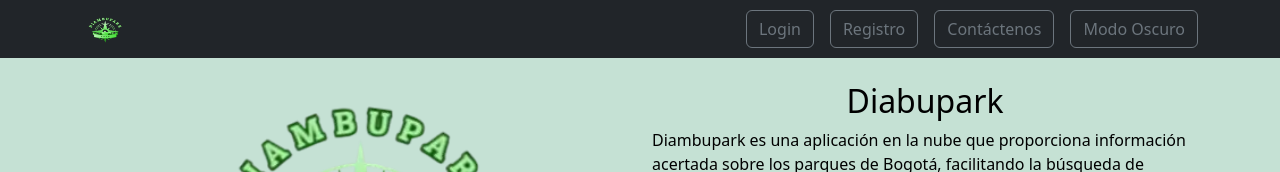
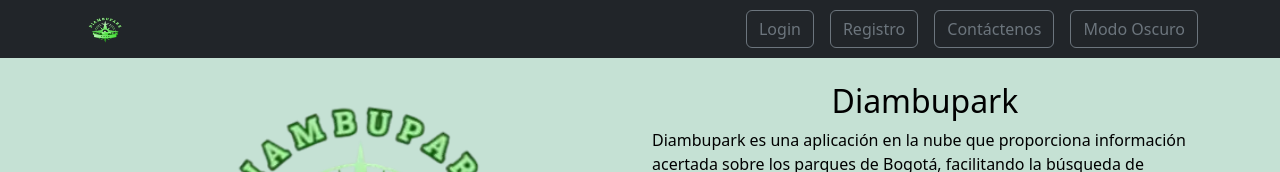
Before and after one commit to NicolasRojas1927/diambufront, a React (Vite) app: page / in a window 1280 px wide. Shown: the top 172 px of the page. Built offline with nearby package versions, Linux system fonts and the light colour scheme; no server answers.

Commit message:
Ajuste titulo

```diff
--- a/src/MainMenu.jsx
+++ b/src/MainMenu.jsx
@@ -119,7 +119,7 @@
             />
           </div>
           <div className="col-md-6">
-            <h2 className="font-weight-bold">Diabupark</h2>
+            <h2 className="font-weight-bold">Diambupark</h2>
             <p style={{ textAlign: 'left' }}>
               Diambupark es una aplicación en la nube que proporciona información acertada sobre los parques de Bogotá, facilitando la búsqueda de espacios para actividades al aire libre. La plataforma ofrece detalles sobre cada parque, incluyendo horarios, y eventos disponibles, ayudando a los usuarios a encontrar opciones recreativas que se ajusten a sus preferencias. Con mapas interactivos, seguridad y recomendaciones basadas en la ubicación, Diambupark asegura que los visitantes siempre tengan a mano la mejor opción para disfrutar de los parques de la ciudad.
             </p>
```
